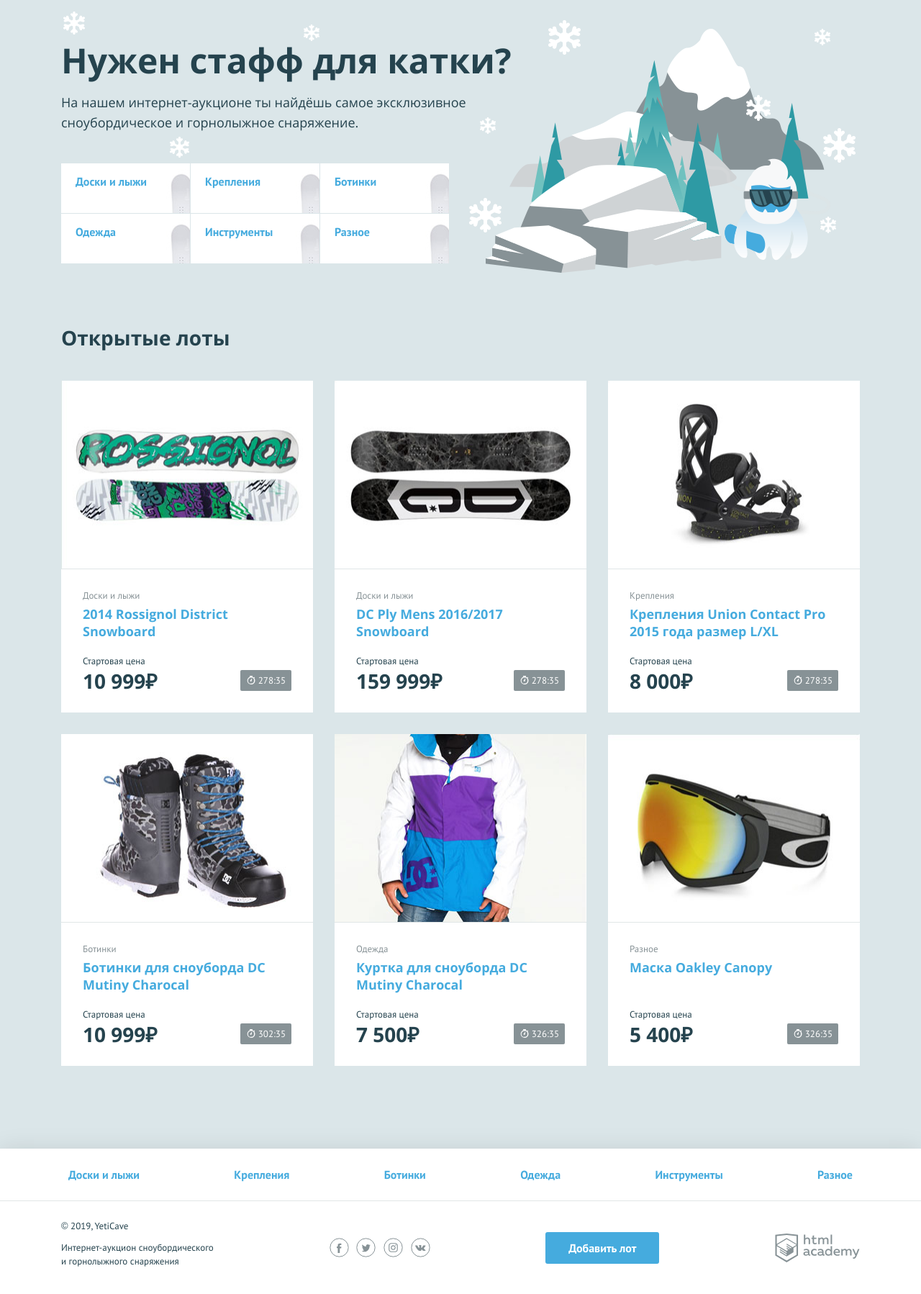
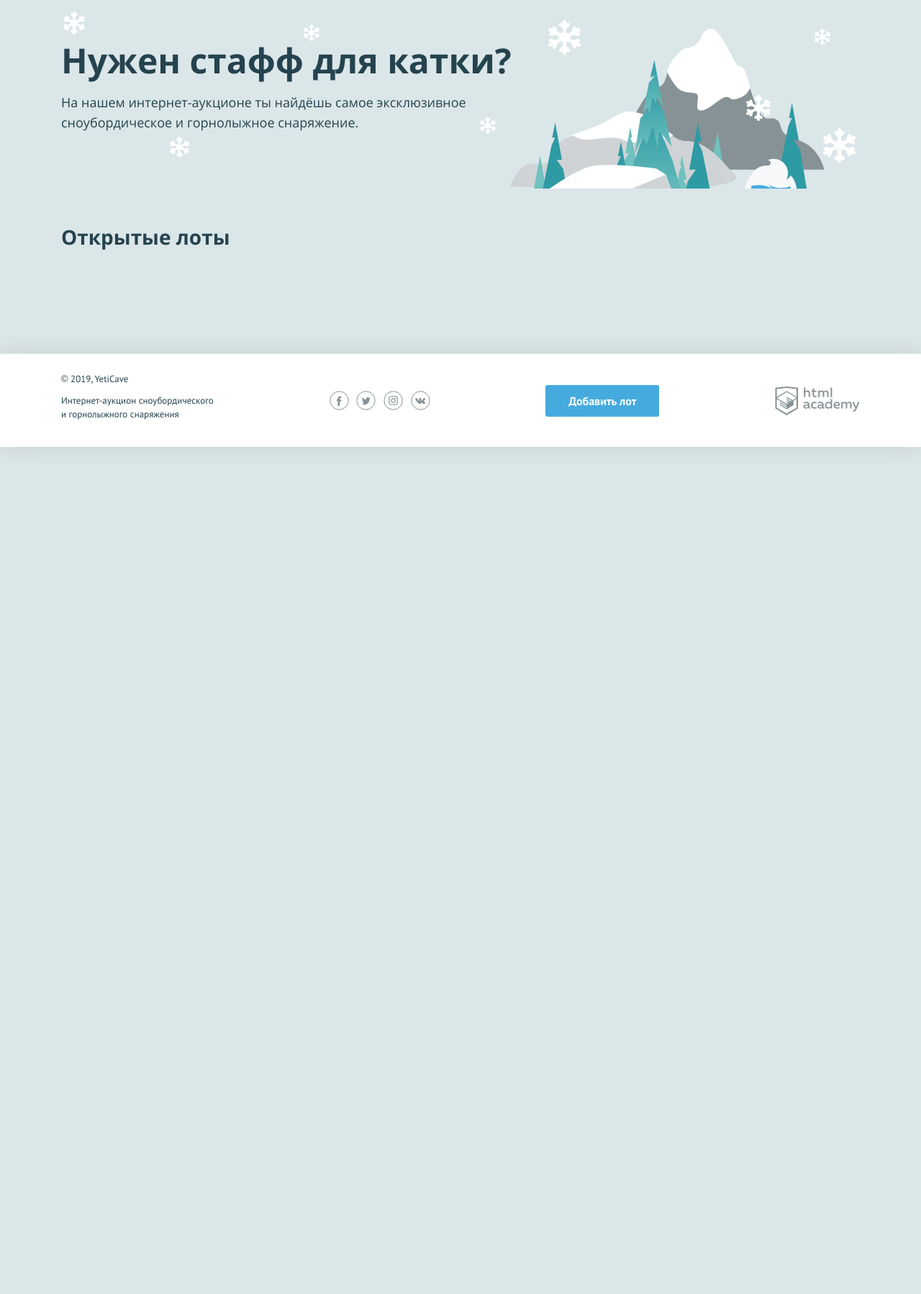
Before and after one commit to htmlacademy-php1/1622797-yeticave-14, a PHP site: page / in a window 1280 px wide. Shown: the part 107-1905 px from the top of the page at 72% size. After the commit the page ends 728 px from the top, so only its background shows below. Run offline with PHP 8.4, Linux system fonts and the light colour scheme; data that the repository does not hold is empty.

Commit message:
Убрал массивы с данными, подключил БД

```diff
--- a/data.php
+++ b/data.php
@@ -2,57 +2,3 @@
 $is_auth = rand(0, 1);
 $user_name = 'Кирилл';
 $title = 'YetiCave - Интернет-аукцион сноубордического и горнолыжного снаряжения';
-$categories = ["Доски и лыжи", "Крепления", "Ботинки", "Одежда", "Инструменты", "Разное"];
-$lots = [
-                [
-                'name' => '2014 Rossignol District Snowboard',
-                'categories' => 'Доски и лыжи',
-                'price' => '10999',
-                'url' => 'img/lot-1.jpg',
-                'closetime' => '2022-04-13'
-                ],
-                [
-                'name' => 'DC Ply Mens 2016/2017 Snowboard',
-                'categories' => 'Доски и лыжи',
-                'price' => '159999',
-                'url' => 'img/lot-2.jpg',
-                'closetime' => '2022-04-13'
-                ],
-                [
-                'name' => 'Крепления Union Contact Pro 2015 года размер L/XL',
-                'categories' => 'Крепления',
-                'price' => '8000',
-                'url' => 'img/lot-3.jpg',
-                'closetime' => '2022-04-13'
-                ],
-                [
-                'name' => 'Ботинки для сноуборда DC Mutiny Charocal',
-                'categories' => 'Ботинки',
-                'price' => '10999',
-                'url' => 'img/lot-4.jpg',
-                'closetime' => '2022-04-14'
-                ],
-                [
-                'name' => 'Куртка для сноуборда DC Mutiny Charocal',
-                'categories' => 'Одежда',
-                'price' => '7500',
-                'url' => 'img/lot-5.jpg',
-                'closetime' => '2022-04-15'
-                 ],
-                 [
-                'name' => 'Маска Oakley Canopy',
-                'categories' => 'Разное',
-                'price' => '5400',
-                'url' => 'img/lot-6.jpg',
-                'closetime' => '2022-04-15'
-                ],
-            ];
-
-function lotcost(int $price): string {
-    if ($price < 1000) {
-        return ceil($price) . '₽';
-    } else {
-        return number_format($price, 0, null, ' ') . '₽';
-    }
-}
-?>
```
